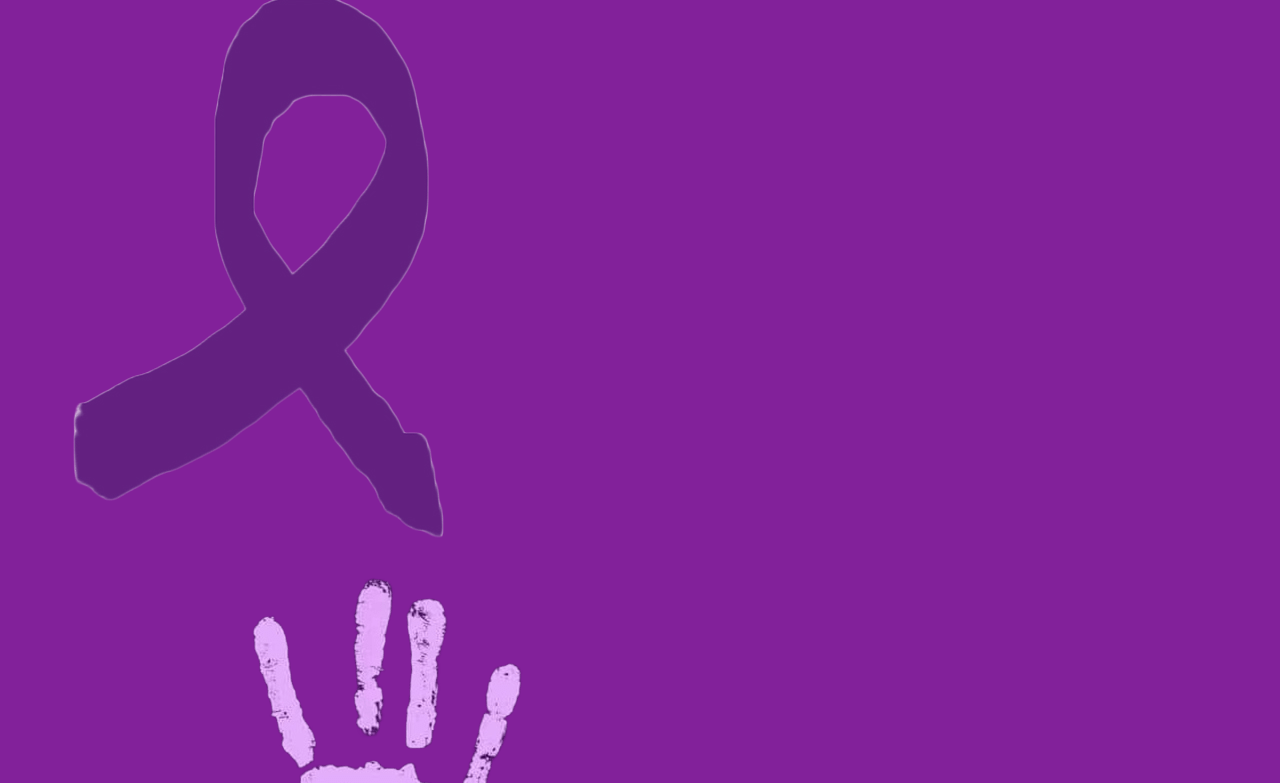
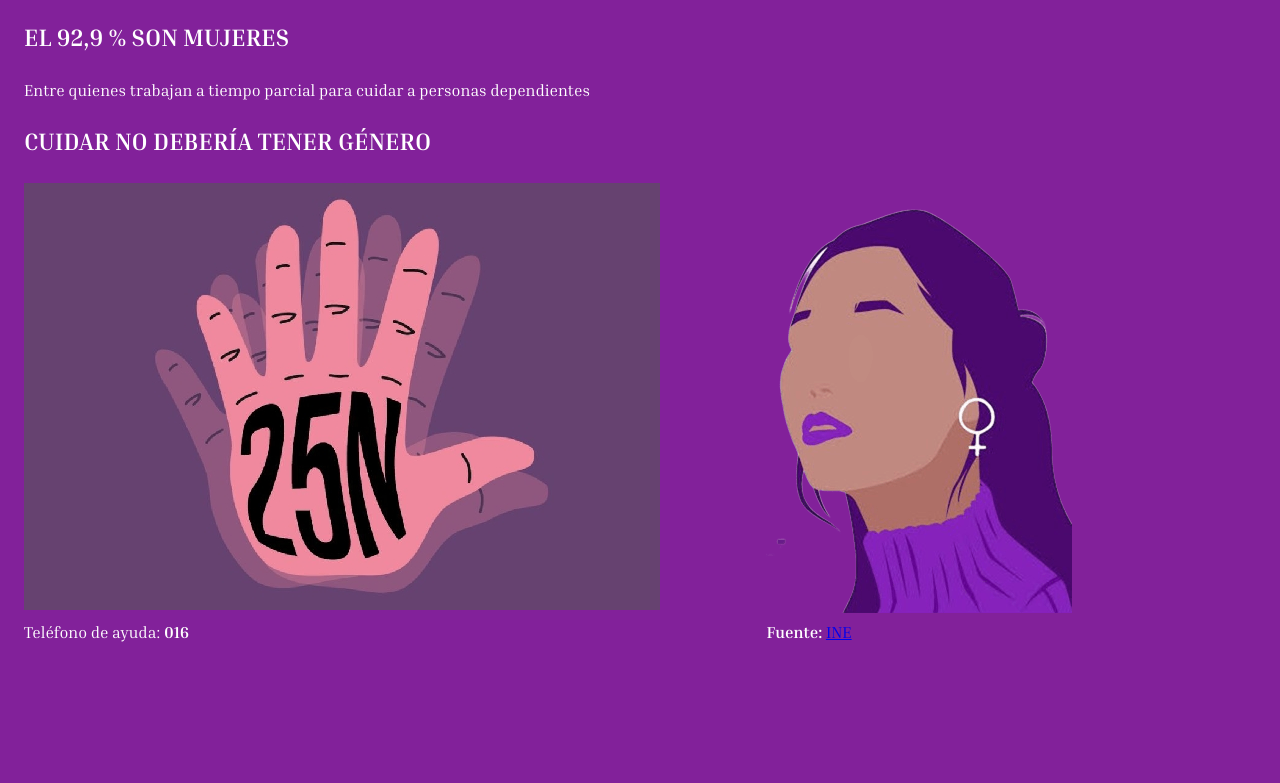
Before and after one commit to CristinaFR8/25N-Interfaces, a plain HTML site: page index.html in a window 1280 px wide. Shown: the part 520-1303 px from the top of the page. After the commit the page ends 1195 px from the top, so only its background shows below. Drawn offline with Linux system fonts and the light colour scheme.

Commit message:
avance css

```diff
--- a/css/style.css
+++ b/css/style.css
@@ -46,15 +46,38 @@
     /* Le asignamos cada area a su respectiva etiqueta */
     .cabecera {
         grid-area: cabecera;
+        display: flex;
+        flex-direction: column;
+        gap: var(--esp-m);
+    }
+
+    .iconos {
+        display: grid;
+        grid-template-columns: repeat(3, 1fr); /* dispone las img en 3 columnas iguales*/
+        align-items: center;
+        justify-items: center;
+        gap: var(--esp-s);
     }
 
     .datos {
         grid-area: datos;
+        display: flex;
+        flex-direction: column;
+        gap: var(--esp-m);
+
     }
 
     .pie {
         grid-area: pie;
+        display: grid;
+        grid-template-columns: 3fr 2fr;
+        grid-template-areas:
+            "mano   chica"
+            "telefono   chica"
+            "fuente     chica";
+        gap: var(--esp-s);
     }
+
 }
 
 /* Aspecto individual de los componentes (cabecera, img...)*/
--- a/index.html
+++ b/index.html
@@ -29,8 +29,8 @@
         </section>
 
         <footer class="pie">
-            <img src="img/mano_25N.jpg" alt="Mano 25N">
-            <img src="img/chica_SF.png" alt="Ilustración de una mujer">
+            <img class="mano" src="img/mano_25N.jpg" alt="Mano 25N">
+            <img class="chica" src="img/chica_SF.png" alt="Ilustración de una mujer">
 
             <p class="telefono">Teléfono de ayuda: <strong>016</strong></p>
 
```
